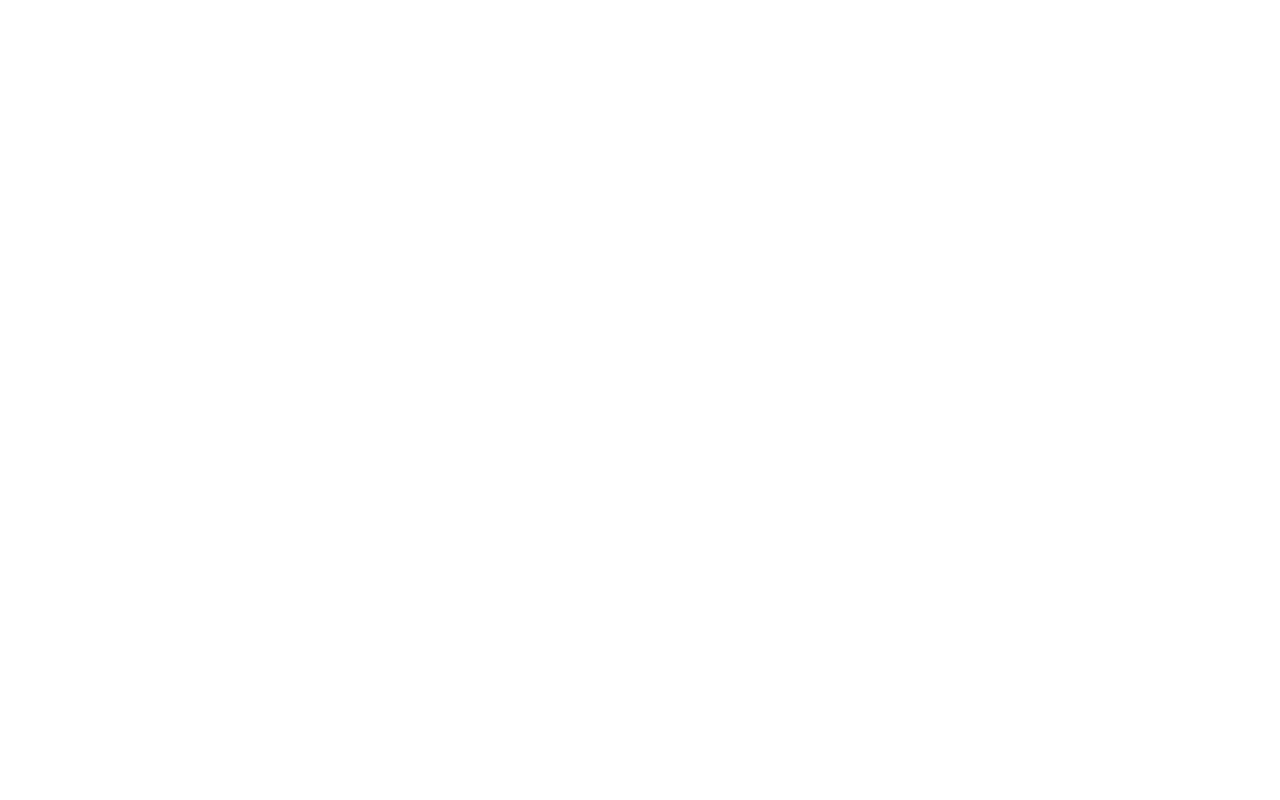
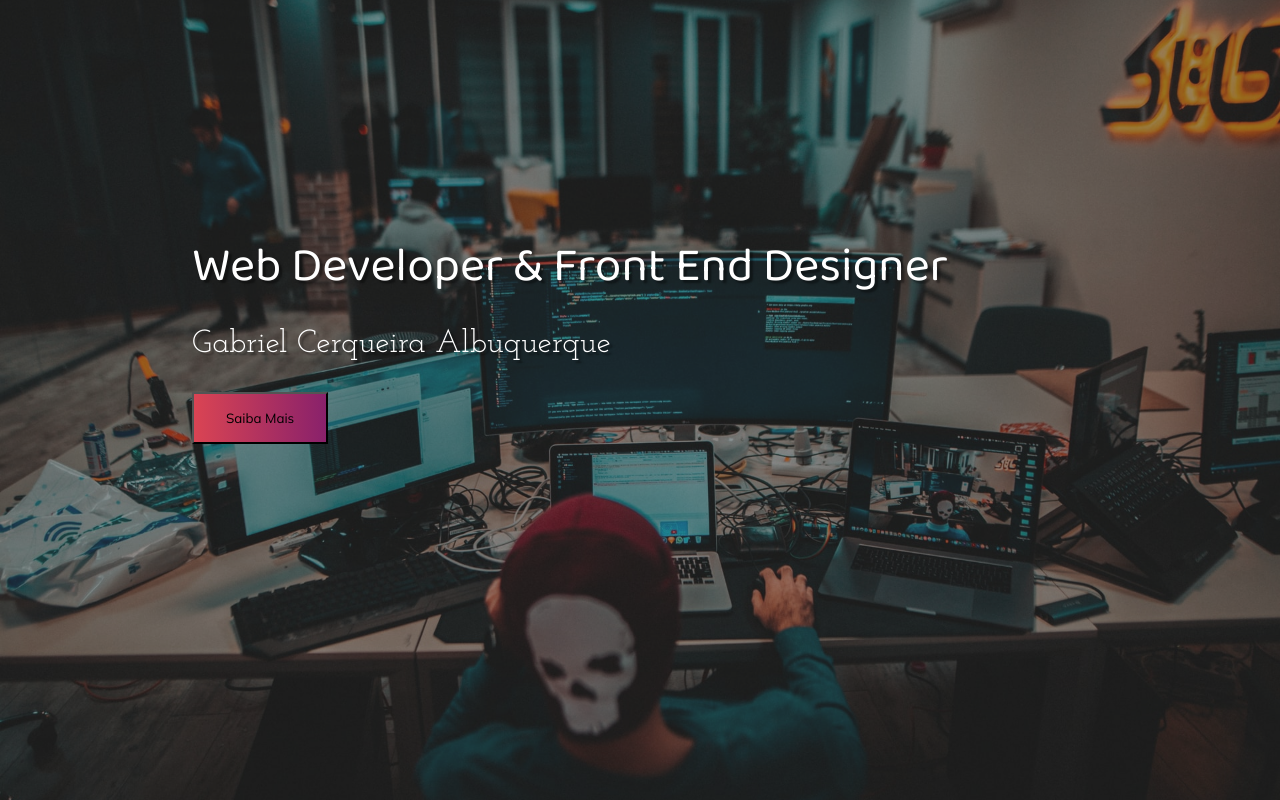
Before and after one commit to gabriel-albuquerque1994/portifolio, a plain HTML site: page index.html in a window 1280 px wide. Drawn offline with Linux system fonts and the light colour scheme.

Commit message:
Configurações iniciais da tela header não concluida

```diff
--- a/index.html
+++ b/index.html
@@ -4,9 +4,26 @@
     <meta charset="UTF-8">
     <meta name="viewport" content="width=device-width, initial-scale=1.0">
     <link rel="stylesheet" href="style.css">
-    <title>portifolio</title>
+    <link rel="apple-touch-icon" sizes="180x180" href="imagens/apple-touch-icon.png">
+    <link rel="icon" type="image/png" sizes="32x32" href="imagens/favicon-32x32.png">
+    <link rel="icon" type="image/png" sizes="16x16" href="imagens/favicon-16x16.png">
+    <link rel="manifest" href="/site.webmanifest">
+    <title>portfólio</title>
 </head>
 <body>
 
+    <div class="container"> <!--Essa class engloba todo o conteudo do site-->
+        <header>
+            <div class="img-wrapper"> <!--As CLASS pode se repetir ao longo do site, essa div envelopa a imagem para facilitar a configuração-->
+                <img src="imagens/bg.jpg" alt="background">
+            </div>
+            <div class="banner">
+
+                <h1>Web Developer & Front End Designer</h1>
+                <p>Gabriel Cerqueira Albuquerque</p>
+                <button>Saiba Mais</button>
+            </div>
+        </header>
+    </div>
 </body>
 </html>
--- a/style.css
+++ b/style.css
@@ -5,3 +5,65 @@
 @import url('https://fonts.googleapis.com/css2?family=Baloo+Da+2:wght@400;500;600;700&family=Josefin+Slab:ital,wght@0,300;0,400;0,600;0,700;1,300;1,400;1,600&family=Mulish:ital,wght@0,200;0,300;0,400;1,200;1,300;1,400&display=swap');
 
 @import url('https://cdnjs.cloudflare.com/ajax/libs/font-awesome/5.14.0/css/all.min.css');
+
+*{
+    margin: 0;
+    padding: 0;
+}
+
+body{
+    font-size: 16px;
+}
+
+header {
+    width: 100%;
+    height: 100vh;
+    overflow: hidden;
+    position: relative;
+}
+
+.img-wrapper { /*a class definida no arquivo html pode ser repetir ao longo das págicas*/
+    width: 100%;
+    height: 100%;
+    overflow: hidden;
+    background-color: rgba(0,0,0,0.8);
+}
+
+.img-wrapper img {
+    width: 100%;
+    height: 100%;
+    object-fit: cover;
+    opacity: 0.5;
+}
+.banner {
+    position: absolute;
+    top: 30%;
+    left: 15%;
+}
+
+.banner h1{
+    color: #ffffff;
+    font-size: 3em;
+    font-family: "Baloo Da 2", sans-serif;
+    font-weight: 200;
+    text-shadow: 0.2rem 0.2rem 2px rgba(0,0,0,0.4);
+    line-height: 3.5rem;
+    margin-bottom: 2rem;
+}
+
+.banner p {
+    color: #ffffff;
+    font-size: 2rem;
+    font-family: "josefin slab", serif;
+    text-shadow: 0.2rem 0.2rem 2px rgba(0,0,0,0.4);
+    margin-bottom: 2rem;
+}
+
+.banner button {
+    font-family: "Mulish", sans-serif;
+    color: #000;
+    background: #DA4453;  /* fallback for old browsers */
+    background: -webkit-linear-gradient(to left #89216B, #DA4453);  /* Chrome 10-25, Safari 5.1-6 */
+    background: linear-gradient(to left, #89216B, #DA4453); /* W3C, IE 10+/ Edge, Firefox 16+, Chrome 26+, Opera 12+, Safari 7+ */
+    padding: 1rem 2rem;
+}
```
Also changed, not shown: imagens/android-chrome-192x192.png (renamed from android-chrome-192x192.png), imagens/android-chrome-512x512.png (renamed from android-chrome-512x512.png), imagens/apple-touch-icon.png (renamed from apple-touch-icon.png), imagens/bg.jpg (added), imagens/favicon-16x16.png (renamed from favicon-16x16.png), imagens/favicon-32x32.png (renamed from favicon-32x32.png), site.webmanifest.
